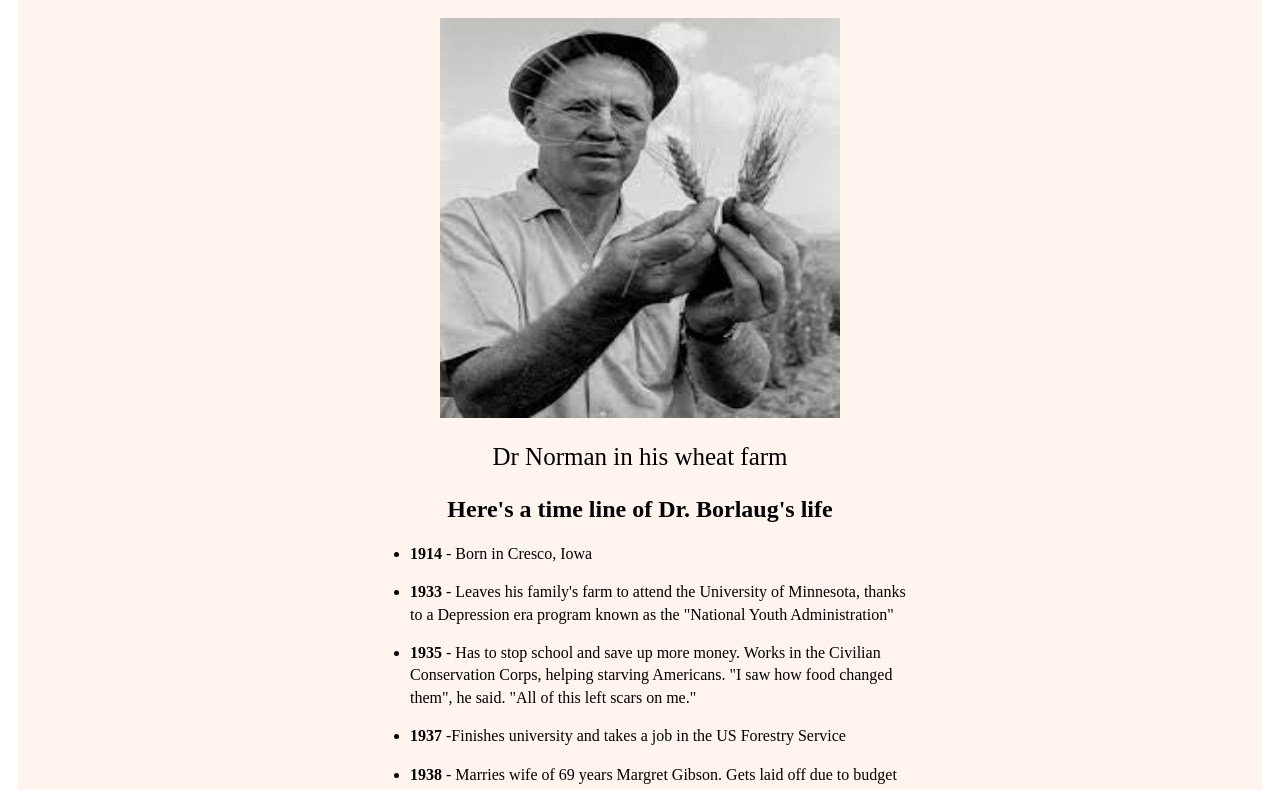
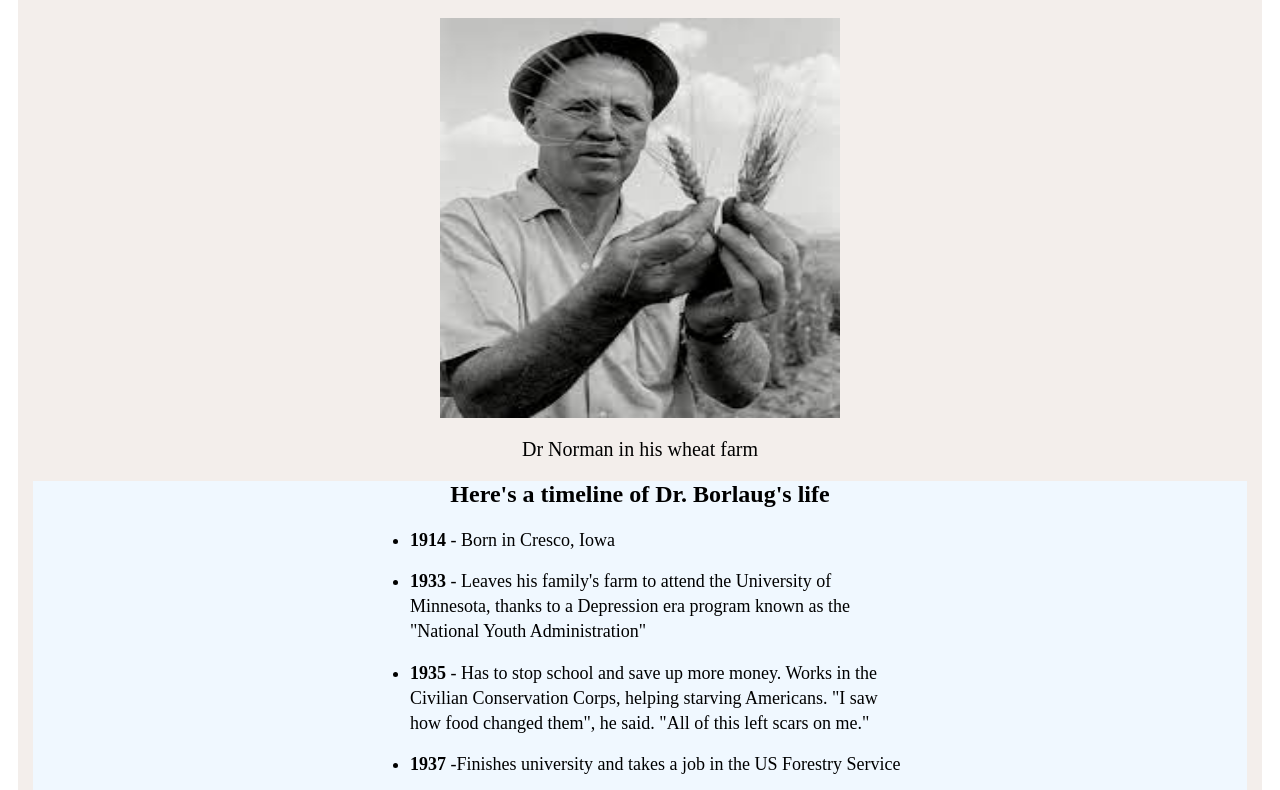
Before and after one commit to Favourezeugwa/DuretiandFavour, a plain HTML site: page index.html in a window 1280 px wide. Shown: the part 152-942 px from the top of the page. Drawn offline with Linux system fonts and the light colour scheme.

Commit message:
final changes

```diff
--- a/css/style.css
+++ b/css/style.css
@@ -1,6 +1,6 @@
 
 #main {
-    background-color: seashell;
+    background-color: rgb(243, 238, 235);
     margin: 30px 10px;
     padding: 15px;
     border radius: 5px;
@@ -8,10 +8,11 @@
 #title {
     font-size: 50px;
     text-align: center;
+    color: rebeccapurple;
 }
 #img-div {
     text-align: center;
-    font-size: 25px;
+    font-size: 20px;
 }
 img {
     display: block;
@@ -22,6 +23,7 @@ img {
   }
   #tribute-info {
       text-align: center;
+      background-color: aliceblue;
   }
   #Header {
       text-align: center;
@@ -35,11 +37,13 @@ img {
 
   li {
     margin: 16px 0;
-    font-family: 'Times New Roman' ;
+    font-family: 'Times New Roman';
+    font-size: 18px;
   }
   blockquote {
     font-style: italic;
     max-width: 500px;
     margin: 0 auto 60px auto;
     text-align: left;
+    font-size: 18px;
   }
--- a/index.html
+++ b/index.html
@@ -16,7 +16,7 @@
         <figure id="fig-caption">Dr Norman in his wheat farm</figure>
       </figure>
       <section id="tribute-info">
-        <h2 id="Header">Here's a time line of Dr. Borlaug's life</h2>
+        <h2 id="Header">Here's a timeline of Dr. Borlaug's life</h2>
         <ul>
           <li><b>1914</b> - Born in Cresco, Iowa</li>
           <li>
```
Lines whose indentation alone changed are shown as unchanged.
